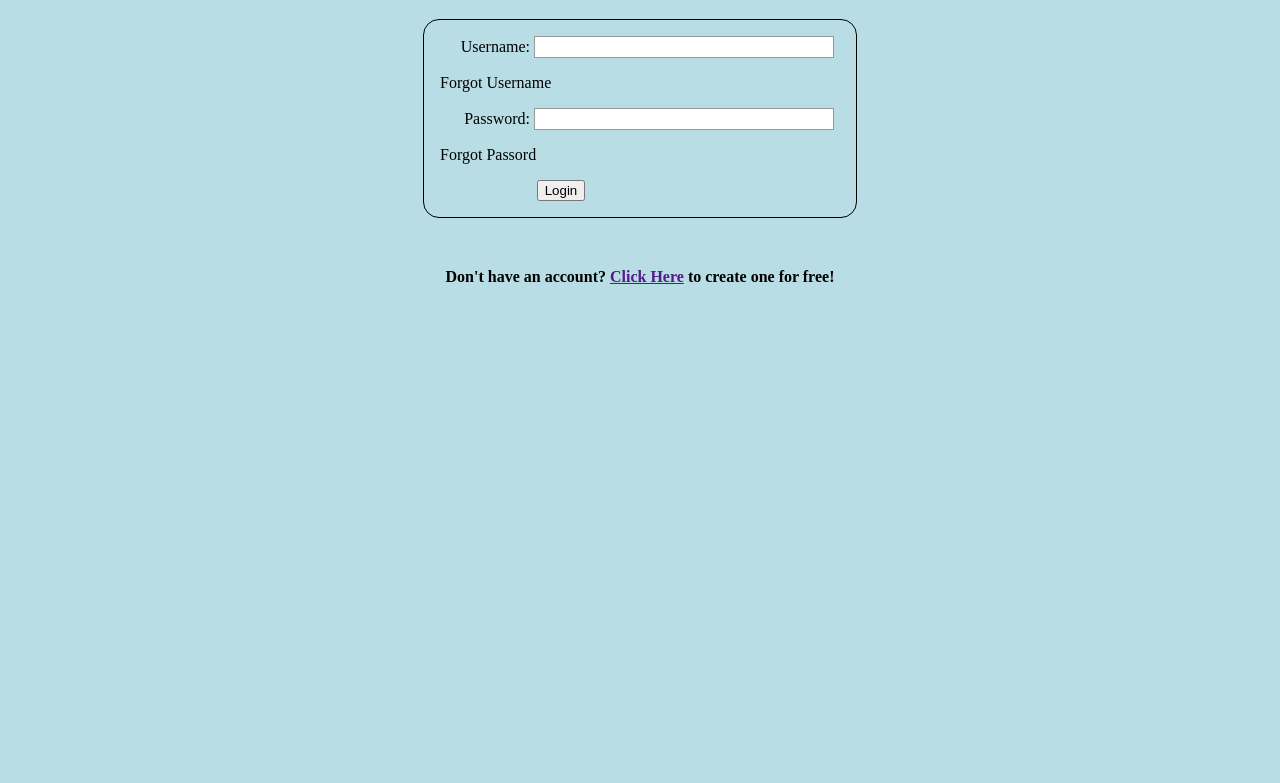
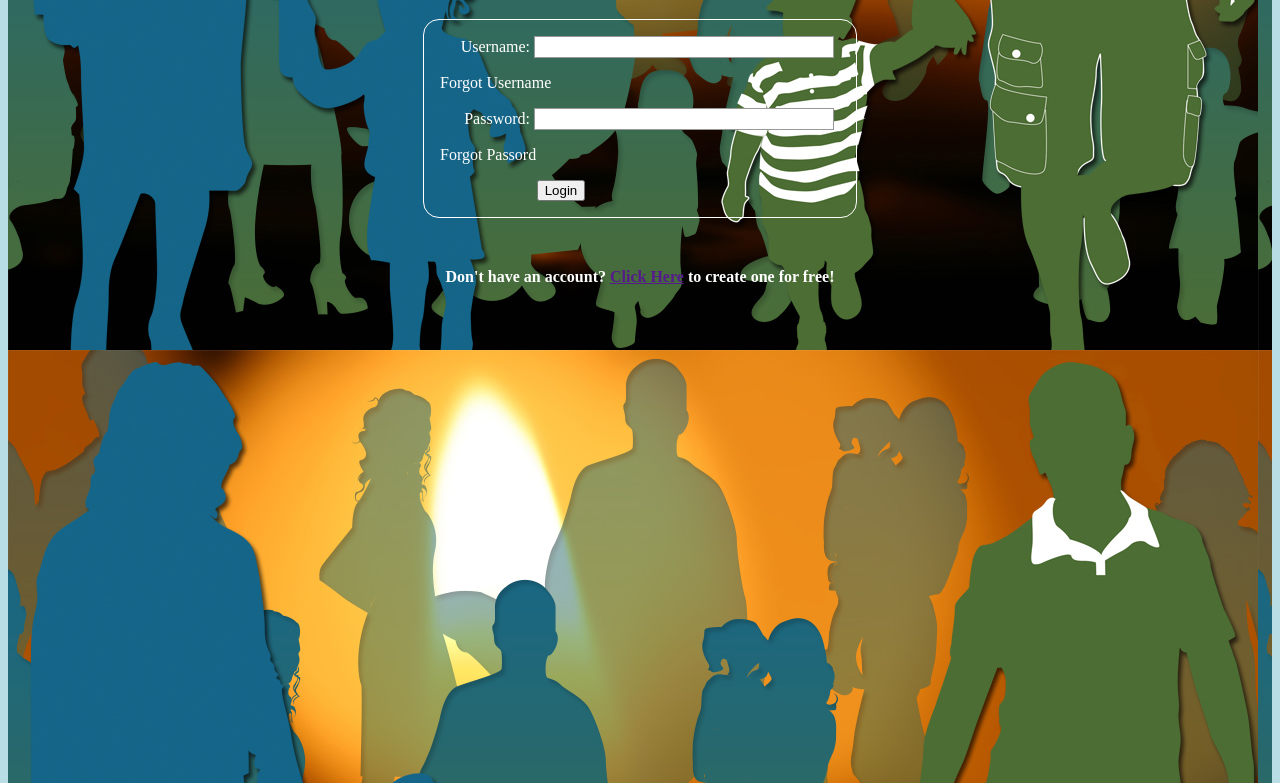
Before and after one commit to shuvks/wdd130, a plain HTML site: page extendedfamilies/sign_in.html in a window 1280 px wide. Shown: the part 657-1440 px from the top of the page. Drawn offline with Linux system fonts and the light colour scheme.

Commit message:
added background image

```diff
--- a/extendedfamilies/sign_in.html
+++ b/extendedfamilies/sign_in.html
@@ -33,6 +33,7 @@
 
 </header>
 
+<div id="full_signin">
 <main>
 
     <div id="feedback"></div>
@@ -76,5 +77,6 @@
         </a>
     </div>
 </footer>
+</div>
 </body>
 </html>
--- a/extendedfamilies/styles/style.css
+++ b/extendedfamilies/styles/style.css
@@ -169,7 +169,8 @@ form {
     padding: 1em;
     border: 1px solid rgb(0, 0, 0);
     border-radius: 1em;
-
+    border-color: white;
+    color: white;
   }
 
   ul {
@@ -243,15 +244,21 @@ form {
 
 #sign_in {
     padding: 30%;
+
+}
+#full_signin {
+  background-image:url('/extendedfamilies/images/Paerent-child.jpg')
 }
 .sign-in_title {
   text-align: center;
   padding: 20px;
+  color: white;
 }
 .create_account {
     padding: 50px;
-    font-weight: bolder;
+    font-weight:bolder;
     text-align: center;
+    color: white;
 }
 
 /* CSS FOR ABOUT US WEBPAGE */
```
Also changed, not shown: extendedfamilies/images/Paerent-child.jpg (added).
